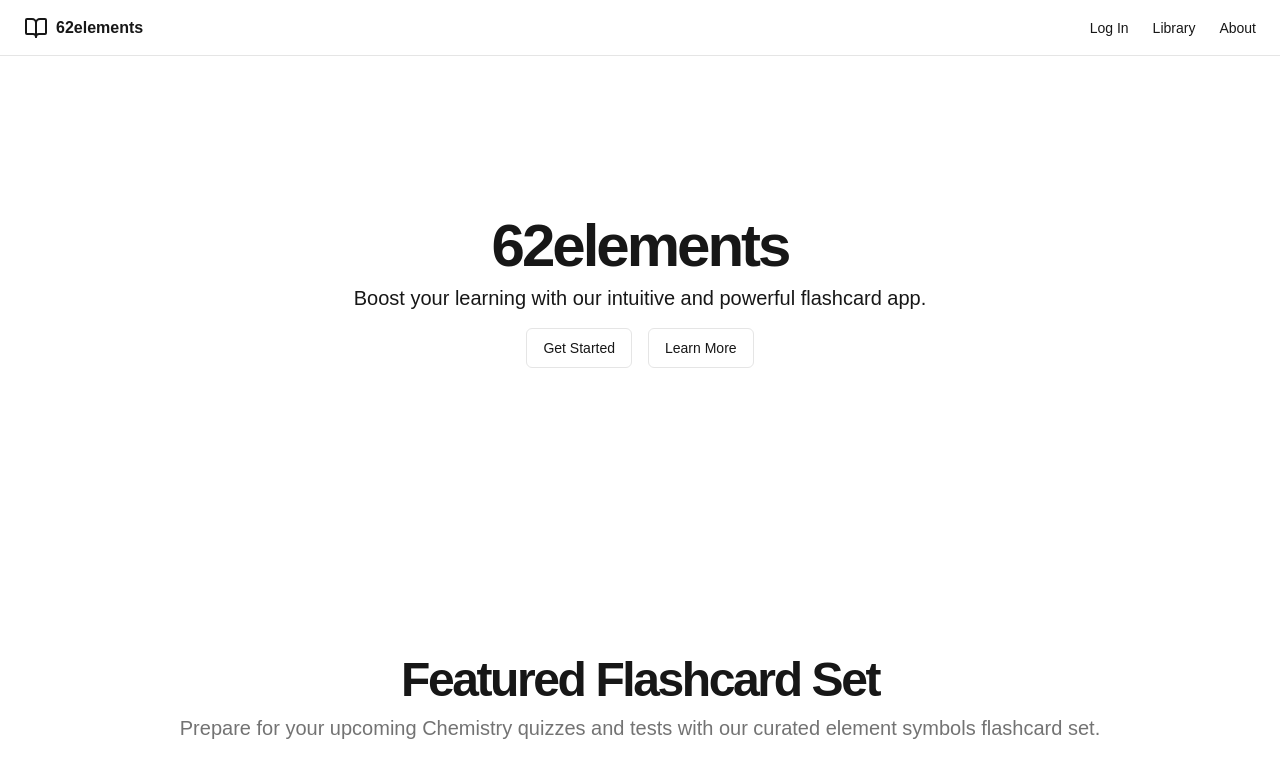
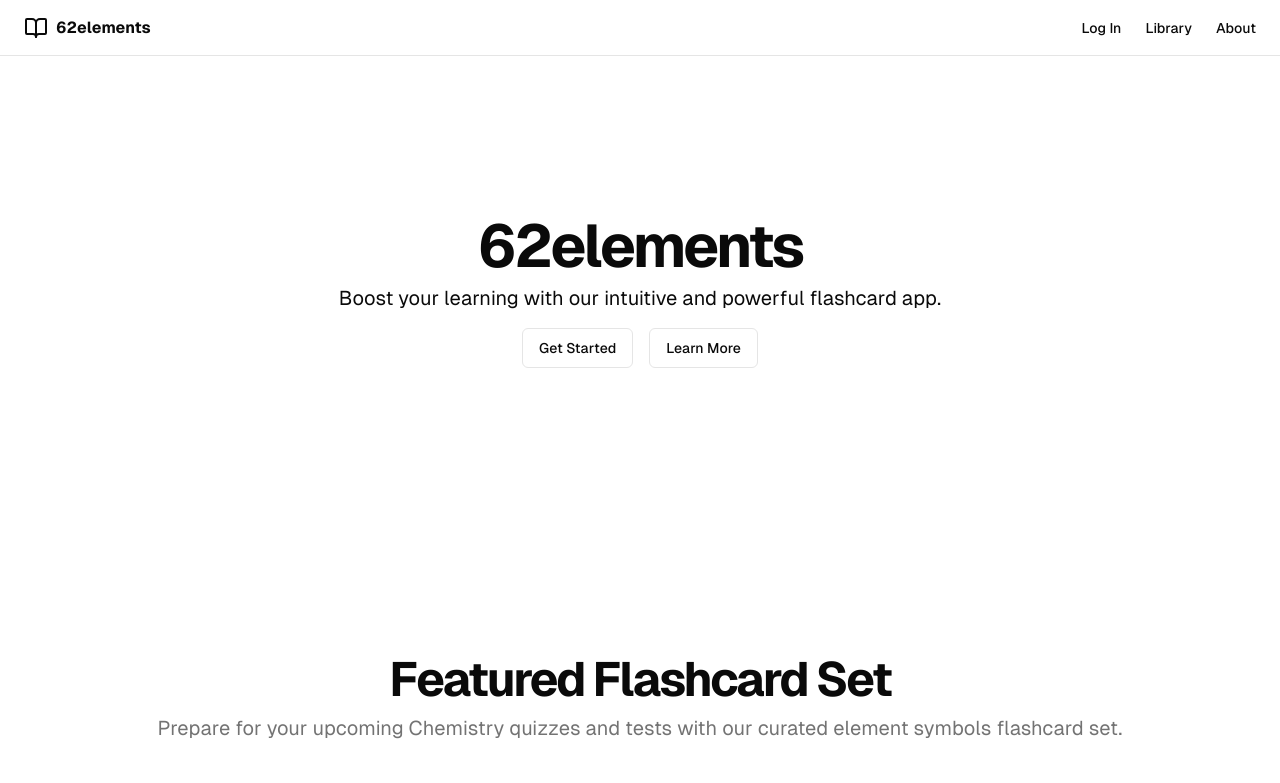
Before and after one commit to jamespeilunli/62elements, a Next.js app: page / in a window 1280 px wide. Shown: the top 783 px of the page. Built offline with nearby package versions, Linux system fonts and the light colour scheme; no server answers.

Commit message:
Fix usage of next themes and global font (#30)

```diff
--- a/app/globals.css
+++ b/app/globals.css
@@ -1,24 +1,6 @@
 @tailwind base;
 @tailwind components;
 @tailwind utilities;
-
-:root {
-  --background: #ffffff;
-  --foreground: #171717;
-}
-
-@media (prefers-color-scheme: dark) {
-  :root {
-    --background: #0a0a0a;
-    --foreground: #ededed;
-  }
-}
-
-body {
-  color: var(--foreground);
-  background: var(--background);
-  font-family: Arial, Helvetica, sans-serif;
-}
 
 button {
   touch-action: manipulation;
--- a/app/layout.tsx
+++ b/app/layout.tsx
@@ -30,7 +30,7 @@ export default function RootLayout({
   return (
     <html lang="en" suppressHydrationWarning>
       <Analytics />
-      <body className={`${geistSans.variable} ${geistMono.variable} antialiased min-h-screen flex flex-col`}>
+      <body className={`${geistSans.variable} ${geistMono.variable} font-sans antialiased min-h-screen flex flex-col`}>
         <ThemeProvider attribute="class" defaultTheme="system" enableSystem disableTransitionOnChange>
           <Header />
           <main>{children}</main>
--- a/tailwind.config.ts
+++ b/tailwind.config.ts
@@ -10,6 +10,10 @@ const config: Config = {
   safelist: ["dark"],
   theme: {
     extend: {
+      fontFamily: {
+        sans: ["var(--font-geist-sans)"],
+        mono: ["var(--font-geist-mono)"],
+      },
       colors: {
         border: "hsl(var(--border))",
         input: "hsl(var(--input))",
```
